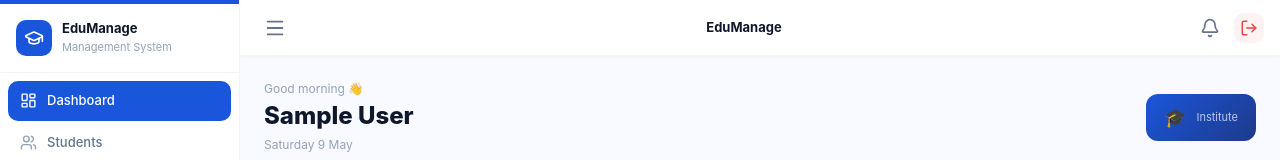
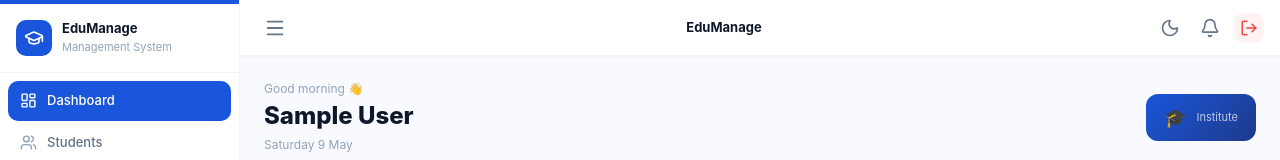
Before and after one commit to kamal-lochan-sahu/coaching, a React (Vite) app in the folder frontend/: page / in a window 1280 px wide. Shown: the top 160 px of the page. Built offline with nearby package versions, Linux system fonts and the light colour scheme; sample sign-in values are in the browser's storage.

Commit message:
feat: add dark mode toggle (Sprint 5 item 3)

```diff
--- a/frontend/src/components/common/Navbar.jsx
+++ b/frontend/src/components/common/Navbar.jsx
@@ -1,8 +1,10 @@
-import { Menu, LogOut, Bell } from "lucide-react";
+import { Menu, LogOut, Bell, Sun, Moon } from "lucide-react";
 import { useAuthStore } from "../../store/authStore";
+import { useThemeStore } from "../../store/themeStore";
 
 export default function Navbar({ onToggleSidebar }) {
   const { user, logout } = useAuthStore();
+  const { theme, toggleTheme } = useThemeStore();
 
   return (
     <header style={{
@@ -25,6 +27,10 @@ export default function Navbar({ onToggleSidebar }) {
       </div>
 
       <div style={{ display:"flex", alignItems:"center", gap:"8px" }}>
+        <button onClick={toggleTheme} title={theme==="dark" ? "Switch to light mode" : "Switch to dark mode"}
+          style={{ padding:"6px", borderRadius:"10px", background:"none", border:"none", cursor:"pointer", display:"flex" }}>
+          {theme==="dark" ? <Sun size={20} color="#64748b" /> : <Moon size={20} color="#64748b" />}
+        </button>
         <button style={{ padding:"6px", borderRadius:"10px", background:"none", border:"none", cursor:"pointer", display:"flex" }}>
           <Bell size={20} color="#64748b" />
         </button>
--- a/frontend/src/index.css
+++ b/frontend/src/index.css
@@ -33,3 +33,21 @@ body {
 
 /* Safe area for PWA */
 .safe-bottom { padding-bottom: env(safe-area-inset-bottom); }
+
+/* Dark mode -- global invert technique. This app's styling is almost
+   entirely inline hex colors (not CSS variables), so a real per-component
+   dark theme would mean touching every page. Inverting the whole rendered
+   page (and re-inverting images/video back to normal) is the pragmatic,
+   well-known way to retrofit dark mode onto an app like this without a
+   large refactor. Disabled for print so receipts still print normally. */
+@media screen {
+  html { transition: filter 0.2s ease; }
+  html[data-theme="dark"] {
+    filter: invert(1) hue-rotate(180deg);
+    background: #fff;
+  }
+  html[data-theme="dark"] img,
+  html[data-theme="dark"] video {
+    filter: invert(1) hue-rotate(180deg);
+  }
+}
--- /dev/null
+++ b/frontend/src/store/themeStore.js
@@ -0,0 +1,19 @@
+import { create } from "zustand";
+
+const applyTheme = (theme) => {
+  document.documentElement.setAttribute("data-theme", theme);
+};
+
+const stored = localStorage.getItem("theme") || "light";
+applyTheme(stored);
+
+export const useThemeStore = create((set, get) => ({
+  theme: stored,
+
+  toggleTheme: () => {
+    const next = get().theme === "dark" ? "light" : "dark";
+    localStorage.setItem("theme", next);
+    applyTheme(next);
+    set({ theme: next });
+  },
+}));
```
